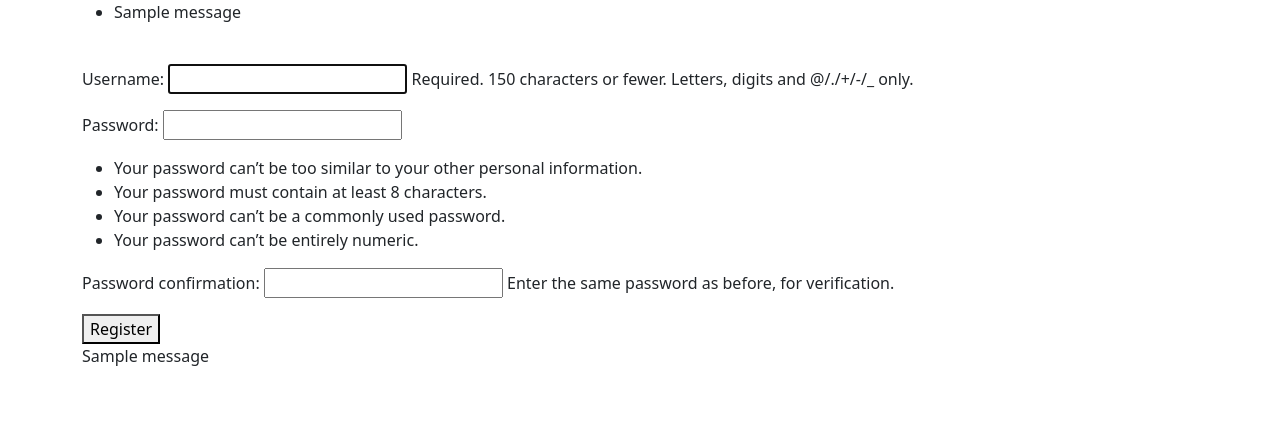
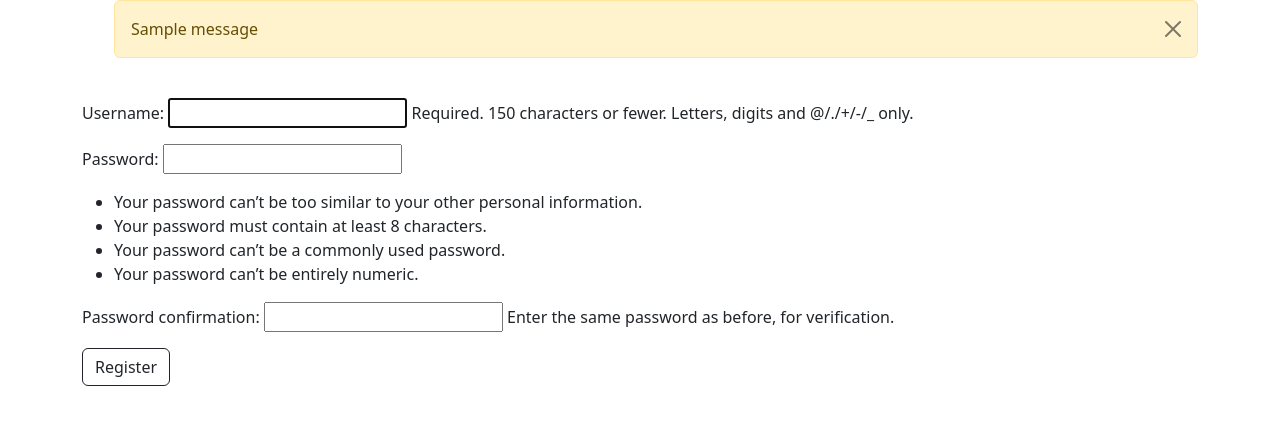
Before and after one commit to Greeshmanth1909/AdoptMe, a Django app: page /accounts/registration/ in a window 1280 px wide. Shown: the part 56-481 px from the top of the page. Run offline with Django 3.2, Linux system fonts and the light colour scheme; tables that the repository leaves empty hold one stand-in row (values such as "Sample post"); one stand-in notice (Sample message) is shown; some libraries are stand-ins or nearby versions.

Commit message:
added alert for registration form

```diff
--- a/src/Adopt_Me/members/views.py
+++ b/src/Adopt_Me/members/views.py
@@ -23,7 +23,7 @@ def registration_view(request):
             user = authenticate(request, username=username, password=password)
             login(request, user)
             messages.success(request, 'Registration successful. You are now logged in.')
-            return redirect('home')
+            return redirect('/')
         else:
             messages.error(request, 'Registration failed. Please correct the errors.')
     else:
--- a/src/Adopt_Me/templates/base.html
+++ b/src/Adopt_Me/templates/base.html
@@ -74,7 +74,10 @@
         {% if messages %}
           <ul class="messages">
         {% for message in messages %}
-          <li{% if message.tags %} class="{{ message.tags }}"{% endif %}>{{ message }}</li>
+        <div class="alert alert-warning alert-dismissible fade show" role="alert">
+          {{ message }}
+          <button type="button" class="btn-close" data-bs-dismiss="alert" aria-label="Close"></button>
+        </div>
         {% endfor %}
         {% endif %}
       </div>
--- a/src/Adopt_Me/templates/registration/registration.html
+++ b/src/Adopt_Me/templates/registration/registration.html
@@ -5,20 +5,23 @@
     <form method="post">
         {% csrf_token %}
         {{ form.as_p }}
-        <button type="submit">Register</button>
+        <button type="submit" class="btn btn-outline-dark">Register</button>
 
     </form>
 </div>
 
-{% if messages %}
+<!-- {% if messages %}
     <div class="mgs-area">
         <div class="mgs-item">
         {% for message in messages %}
-        <span {% if message.tags %} class="nav_item message-{{ message.tags }} " {% endif %}> {{ message }} </span>
+        <div class="alert alert-warning alert-dismissible fade show" role="alert">
+            {{ message }}
+            <button type="button" class="btn-close" data-bs-dismiss="alert" aria-label="Close"></button>
+          </div>
         {% endfor %}
         </div>
     </div>
-{% endif %}
+{% endif %} -->
 <!-- {% if messages %}
     <div class="alert alert-dismissible fade show" role="alert">
         <button type="button" class="btn-close" data-bs-dismiss="alert" aria-label="Close"></button>
```
Also changed, not shown: src/Adopt_Me/db.sqlite3.
